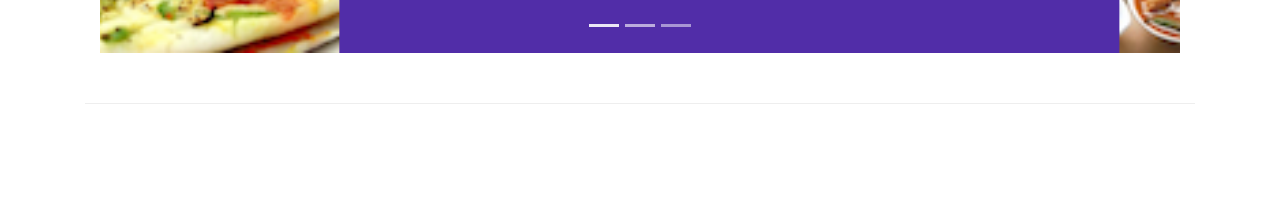
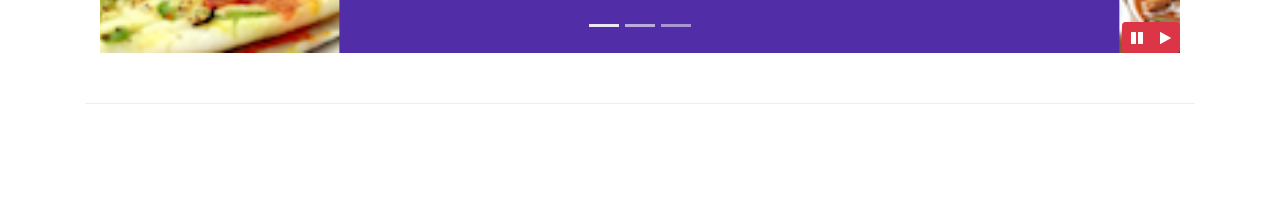
Before and after one commit to Piyushjakhar/coursera, a website: page index.html in a window 1280 px wide. Shown: the part 596-800 px from the top of the page. Drawn offline with nearby package versions, Linux system fonts and the light colour scheme.

Commit message:
Bootstrap Jquery

```diff
--- a/css/styles.css
+++ b/css/styles.css
@@ -60,3 +60,9 @@
     left: 0;
     min-height: 300px;
 }
+
+#carouselButton {
+    right: 0px;
+    position: absolute;
+    bottom: 0px;
+}
--- a/index.html
+++ b/index.html
@@ -245,6 +245,14 @@
                     <a class="carousel-control-next" href="#mycarousel" role="button" data-slide="next">
                         <span class="carousel-control-next-icon"></span>
                     </a>
+                    <div class="btn-group" id="carouselButton">
+                        <button class="btn btn-danger btn-sm" id="carousel-pause">
+                            <span class="fa fa-pause"></span>
+                        </button>
+                        <button class="btn btn-danger btn-sm" id="carousel-play">
+                            <span class="fa fa-play"></span>
+                        </button>
+                    </div>
                 </div>
             </div>
         </div>
@@ -360,6 +368,17 @@
             $('[data-toggle="modal"]').reserveform();
         });
     </script>
+    <script>
+        $(document).ready(function(){
+            $('#mycarousel').carousel({interval: 2000});
+            $('#carousel-pause').click(function() {
+                $('#mycarousel').carousel('pause')
+            });
+            $('#carousel-play').click(function() {
+                $('#mycarousel').carousel('cycle')
+            });
+        });
+    </script>
 
 </body>
 
```
